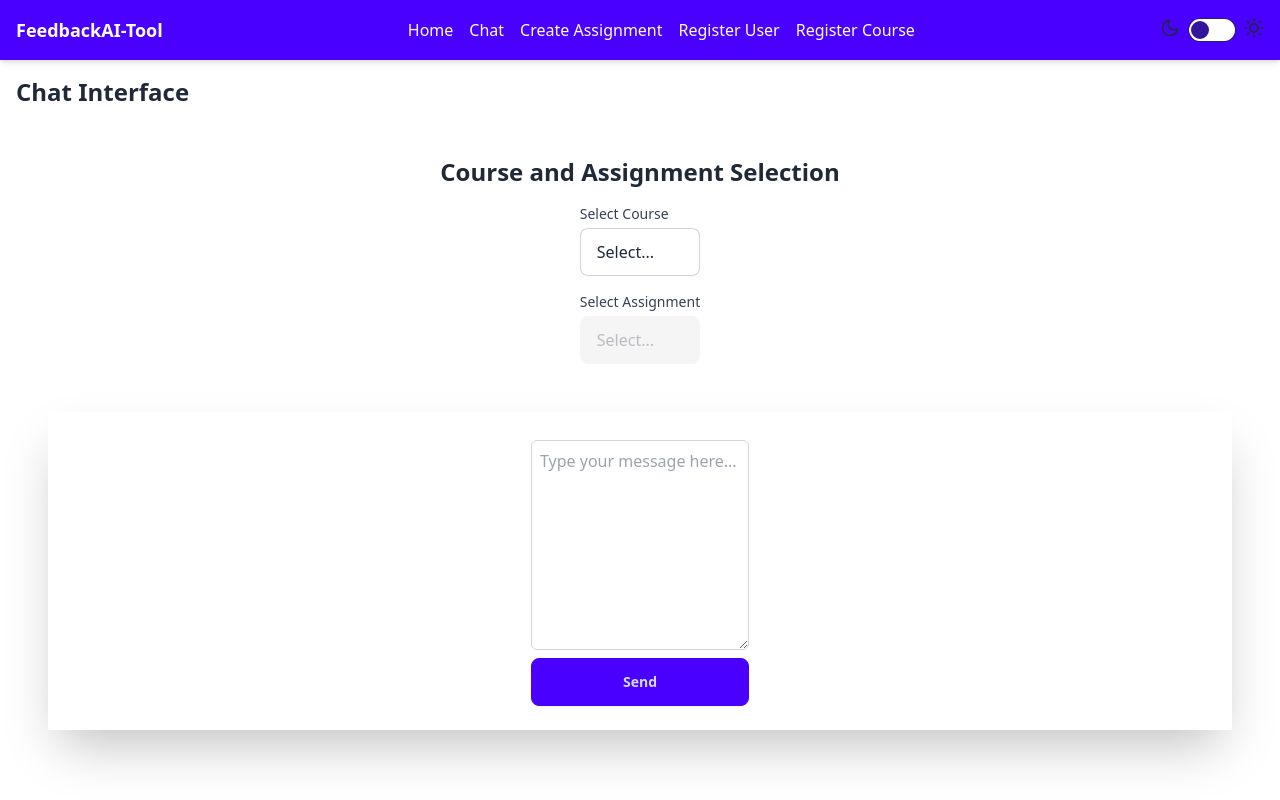
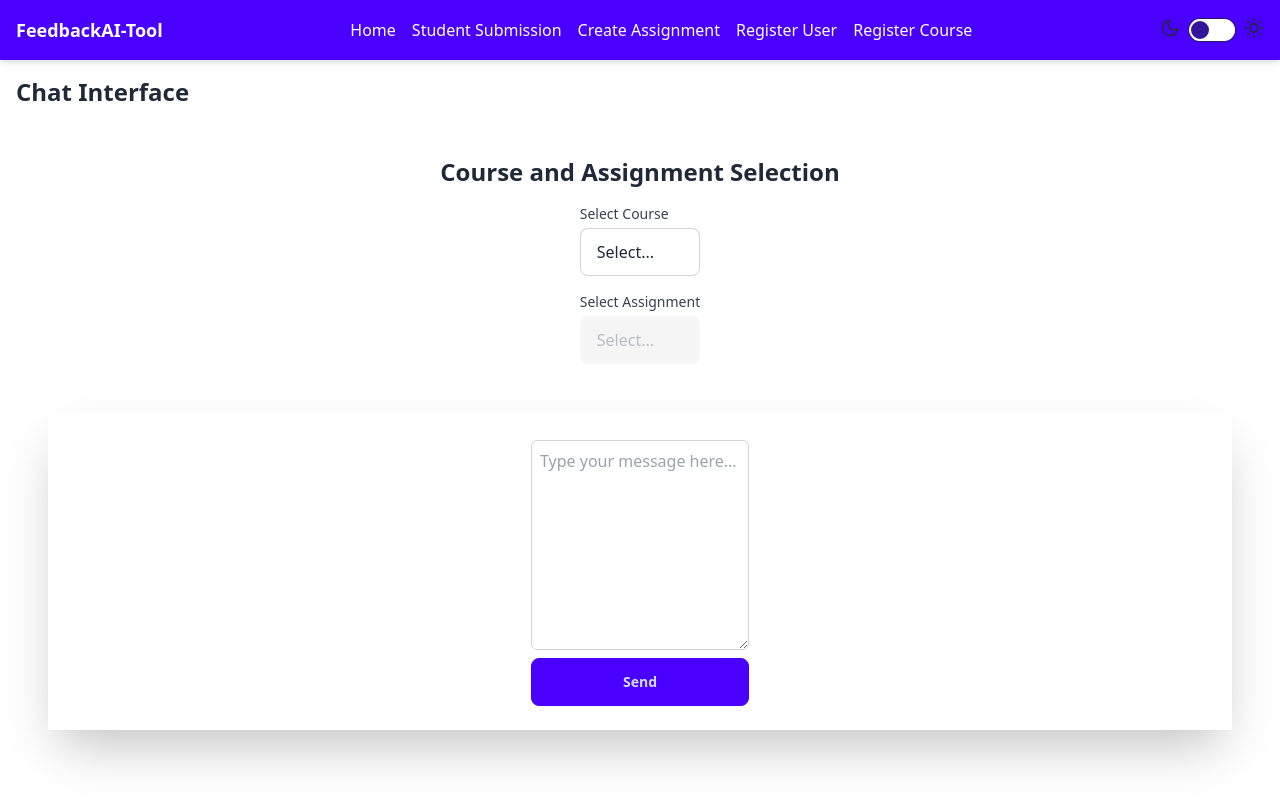
Before and after one commit to afstudeerprojecten/FeedbackAI-Tool, a React (Vite) app: page /FeedbackAI-Tool/chat in a window 1280 px wide. Built offline with nearby package versions, Linux system fonts and the light colour scheme.

Commit message:
Update Navbar link to "Student Submission"

```diff
--- a/src/components/Navbar.tsx
+++ b/src/components/Navbar.tsx
@@ -9,7 +9,7 @@ const Navbar: React.FC = () => {
                 <div className="text-white font-bold text-lg">FeedbackAI-Tool</div>
                 <div className="space-x-4">
                     <Link to="/" className="text-white hover:text-primary-light transition-colors duration-200">Home</Link>
-                    <Link to="/chat" className="text-white hover:text-primary-light transition-colors duration-200">Chat</Link>
+                    <Link to="/chat" className="text-white hover:text-primary-light transition-colors duration-200">Student Submission</Link>
                     <Link to="/assignment" className="text-white hover:text-primary-light transition-colors duration-200">Create Assignment</Link>
                     <Link to="/registeruser" className="text-white hover:text-primary-light transition-colors duration-200">Register User</Link>
                     <Link to="/registercourse" className="text-white hover:text-primary-light transition-colors duration-200">Register Course</Link>
```
